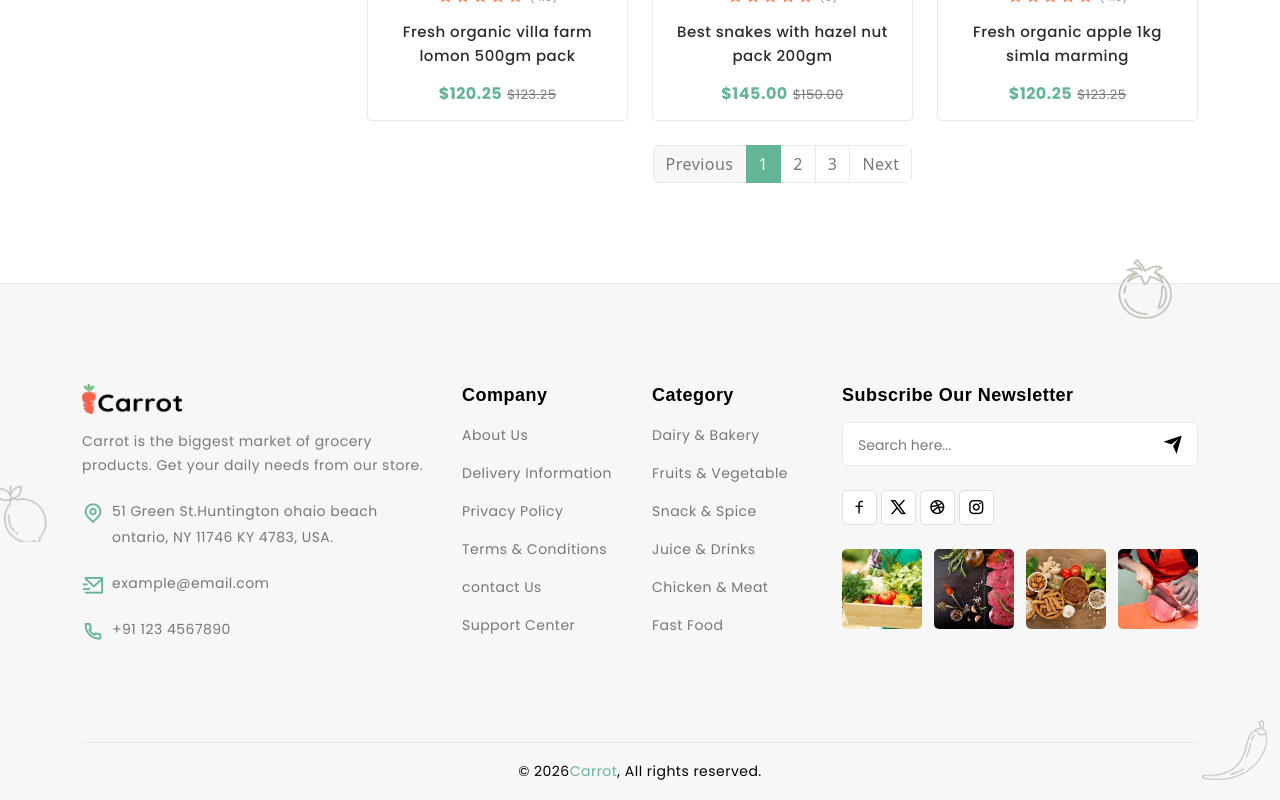
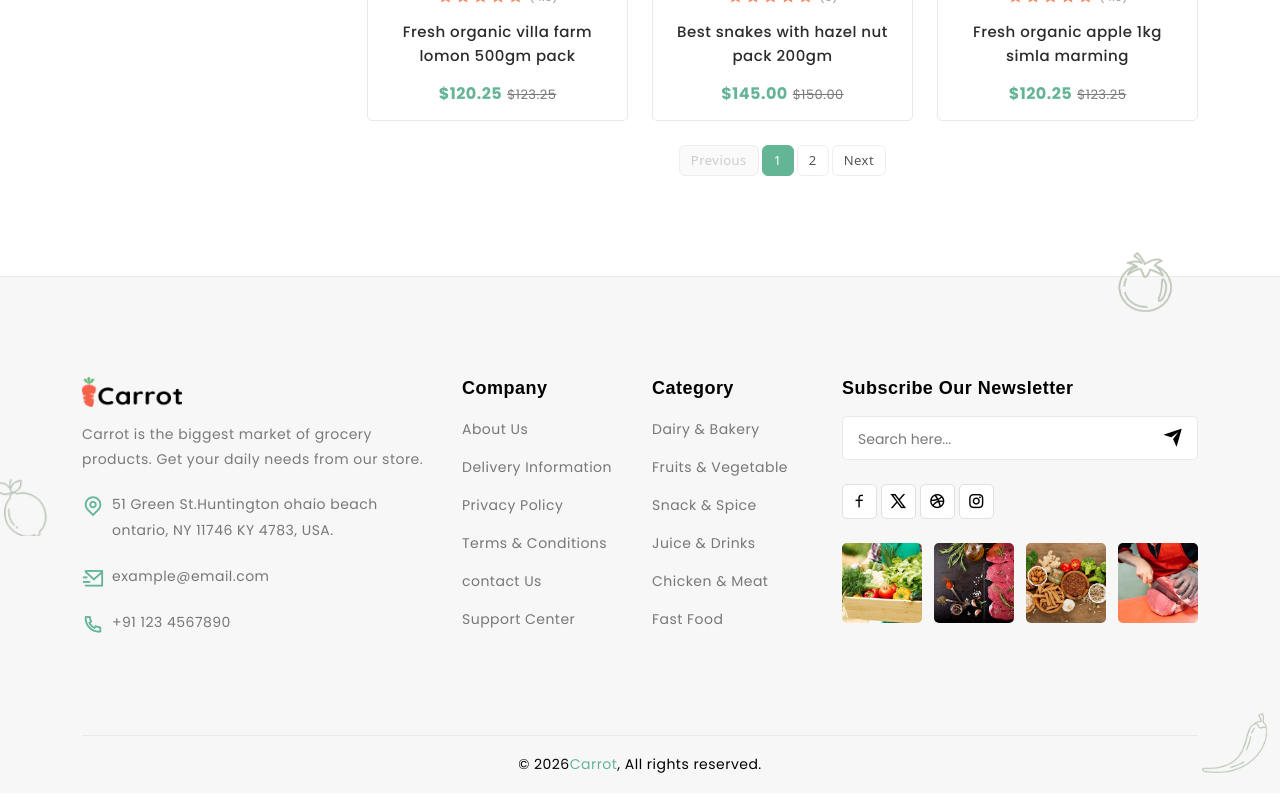
Before and after one commit to Phantuan2004/online-store-frontend, a Vue app: page /shop in a window 1280 px wide. Shown: the part 2066-2866 px from the top of the page. Built offline with nearby package versions, Linux system fonts and the light colour scheme.

Commit message:
Improve pagination for blog and shop pages.

```diff
--- a/src/components/user/shop/shopLogic.js
+++ b/src/components/user/shop/shopLogic.js
@@ -38,6 +38,10 @@ export const shopLogic = {
       selectedSort: "featured",
       viewMode: "grid", // 'grid' or 'list'
 
+      // Pagination
+      currentPage: 1,
+      pageSize: 9,
+
       // UI State
       showQuickViewModal: false,
       selectedProduct: null,
@@ -66,6 +70,10 @@ export const shopLogic = {
         default:
           return products;
       }
+    },
+
+    totalPages() {
+      return Math.ceil(this.allProducts.length / this.pageSize) || 1;
     },
 
     /**
@@ -98,6 +106,17 @@ export const shopLogic = {
      */
     onSortChange(sortValue) {
       this.selectedSort = sortValue;
+      this.currentPage = 1; // Reset về trang 1 khi đổi sort
+    },
+
+    /**
+     * Handle pagination
+     */
+    goToPage(page) {
+      if (page < 1 || page > this.totalPages) return;
+      this.currentPage = page;
+      // Khi kết nối API thật: gọi fetchProducts(page) tại đây
+      window.scrollTo({ top: 0, behavior: 'smooth' });
     },
 
     /**
--- a/src/pages/user/Blog.vue
+++ b/src/pages/user/Blog.vue
@@ -130,18 +130,22 @@
                         </div>
                     </div>
 
-                    <nav aria-label="..." class="cr-pagination">
+                    <nav aria-label="Blog pagination" class="cr-pagination cr-pagination-custom">
                         <ul class="pagination">
-                            <li class="page-item disabled">
-                                <span class="page-link">Previous</span>
+                            <li class="page-item" :class="{ disabled: currentPage === 1 }">
+                                <a class="page-link" href="#" @click.prevent="goToPage(currentPage - 1)">Previous</a>
                             </li>
-                            <li class="page-item active" aria-current="page">
-                                <span class="page-link">1</span>
+                            <li
+                                v-for="page in totalPages"
+                                :key="page"
+                                class="page-item"
+                                :class="{ active: currentPage === page }"
+                                :aria-current="currentPage === page ? 'page' : undefined"
+                            >
+                                <a class="page-link" href="#" @click.prevent="goToPage(page)">{{ page }}</a>
                             </li>
-                            <li class="page-item"><a class="page-link" href="#">2</a></li>
-                            <li class="page-item"><a class="page-link" href="#">3</a></li>
-                            <li class="page-item">
-                                <a class="page-link" href="#">Next</a>
+                            <li class="page-item" :class="{ disabled: currentPage === totalPages }">
+                                <a class="page-link" href="#" @click.prevent="goToPage(currentPage + 1)">Next</a>
                             </li>
                         </ul>
                     </nav>
@@ -152,7 +156,7 @@
 
 </template>
 
-<script setup>
+<script>
 import blogImg1 from '@/assets/user/img/blog/1.jpg';
 import blog1 from '@/assets/user/img/blog/blog-1.jpg';
 import blog2 from '@/assets/user/img/blog/blog-2.jpg';
@@ -163,8 +167,66 @@ import instaImg3 from '@/assets/user/img/insta/3.jpg';
 import instaImg4 from '@/assets/user/img/insta/4.jpg';
 import instaImg5 from '@/assets/user/img/insta/5.jpg';
 import instaImg6 from '@/assets/user/img/insta/6.jpg';
+
+export default {
+    name: 'Blog',
+    data() {
+        return {
+            blogImg1, blog1, blog2, blog3,
+            instaImg1, instaImg2, instaImg3, instaImg4, instaImg5, instaImg6,
+            currentPage: 1,
+            // Tổng số bài blog — sẽ lấy từ API sau, hiện để mock = 3 trang
+            totalItems: 9,
+            pageSize: 3,
+        };
+    },
+    computed: {
+        totalPages() {
+            return Math.ceil(this.totalItems / this.pageSize);
+        }
+    },
+    methods: {
+        goToPage(page) {
+            if (page < 1 || page > this.totalPages) return;
+            this.currentPage = page;
+            // Khi kết nối API: gọi fetchBlogs(this.currentPage) tại đây
+        }
+    }
+};
 </script>
 
 <style scoped>
+/* ===== PAGINATION ===== */
+.cr-pagination-custom .pagination {
+    gap: 4px;
+    justify-content: center;
+    margin: 0;
+}
 
+.cr-pagination-custom .page-link {
+    font-size: 13px;
+    padding: 5px 11px;
+    border-radius: 6px !important;
+    border-color: #eee;
+    color: #555;
+    transition: all 0.2s;
+}
+
+.cr-pagination-custom .page-link:hover {
+    background-color: #f5f5f5;
+    border-color: #ddd;
+    color: #333;
+}
+
+.cr-pagination-custom .page-item.active .page-link {
+    background-color: #64b496;
+    border-color: #64b496;
+    color: #fff;
+}
+
+.cr-pagination-custom .page-item.disabled .page-link {
+    color: #ccc;
+    border-color: #eee;
+    background-color: #fafafa;
+}
 </style>
--- a/src/pages/user/Shop.vue
+++ b/src/pages/user/Shop.vue
@@ -181,18 +181,22 @@
             </p>
           </div>
 
-          <nav aria-label="..." class="cr-pagination">
+          <nav aria-label="Shop pagination" class="cr-pagination cr-pagination-custom">
               <ul class="pagination">
-                  <li class="page-item disabled">
-                      <span class="page-link">Previous</span>
+                  <li class="page-item" :class="{ disabled: currentPage === 1 }">
+                      <a class="page-link" href="#" @click.prevent="goToPage(currentPage - 1)">Previous</a>
                   </li>
-                  <li class="page-item active" aria-current="page">
-                      <span class="page-link">1</span>
+                  <li
+                      v-for="page in totalPages"
+                      :key="page"
+                      class="page-item"
+                      :class="{ active: currentPage === page }"
+                      :aria-current="currentPage === page ? 'page' : undefined"
+                  >
+                      <a class="page-link" href="#" @click.prevent="goToPage(page)">{{ page }}</a>
                   </li>
-                  <li class="page-item"><a class="page-link" href="#">2</a></li>
-                  <li class="page-item"><a class="page-link" href="#">3</a></li>
-                  <li class="page-item">
-                      <a class="page-link" href="#">Next</a>
+                  <li class="page-item" :class="{ disabled: currentPage === totalPages }">
+                      <a class="page-link" href="#" @click.prevent="goToPage(currentPage + 1)">Next</a>
                   </li>
               </ul>
           </nav>
@@ -220,3 +224,38 @@ export default {
   }
 };
 </script>
+<style scoped>
+/* ===== PAGINATION ===== */
+.cr-pagination-custom .pagination {
+    gap: 4px;
+    justify-content: center;
+    margin: 0;
+}
+
+.cr-pagination-custom .page-link {
+    font-size: 13px;
+    padding: 5px 11px;
+    border-radius: 6px !important;
+    border-color: #eee;
+    color: #555;
+    transition: all 0.2s;
+}
+
+.cr-pagination-custom .page-link:hover {
+    background-color: #f5f5f5;
+    border-color: #ddd;
+    color: #333;
+}
+
+.cr-pagination-custom .page-item.active .page-link {
+    background-color: #64b496;
+    border-color: #64b496;
+    color: #fff;
+}
+
+.cr-pagination-custom .page-item.disabled .page-link {
+    color: #ccc;
+    border-color: #eee;
+    background-color: #fafafa;
+}
+</style>
```
